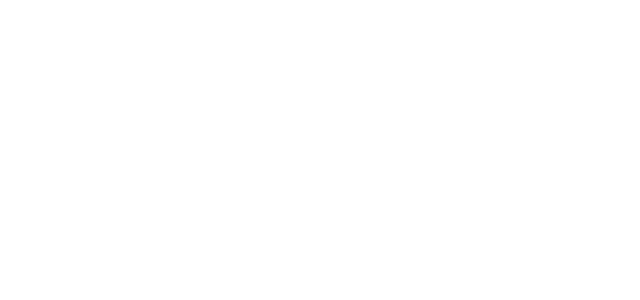
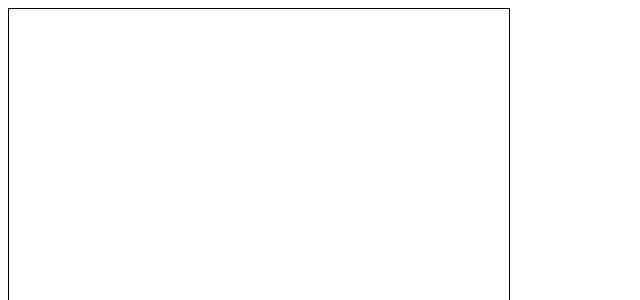
Before and after one commit to EugenAz/CellPool, a React (Vite) app: page / in a window 1280 px wide. Shown: the top 300 px of the page, without its empty margins (0-640 px from the left). Built offline with nearby package versions, Linux system fonts and the light colour scheme.

Commit message:
Add styles

```diff
--- a/src/components/cell-pool/cell-pool.css
+++ b/src/components/cell-pool/cell-pool.css
@@ -0,0 +1,16 @@
+.pool {
+  display: inline-grid;
+  grid-template-columns: repeat(50, 10px);
+  grid-template-rows: repeat(50, 10px);
+  border: 1px solid black;
+}
+
+.pool__cell {
+  background-color: white;
+  border: 1px solid black;
+}
+
+.pool__cell--alive {
+  transition: background-color 0.3s ease-in;
+  background-color: black;
+}
--- a/src/components/cell-pool/cell-pool.tsx
+++ b/src/components/cell-pool/cell-pool.tsx
@@ -1,3 +1,5 @@
+import "./cell-pool.css";
+
 export const CellPool = () => {
-  return <div></div>;
+  return <div className="pool"></div>;
 };
```
